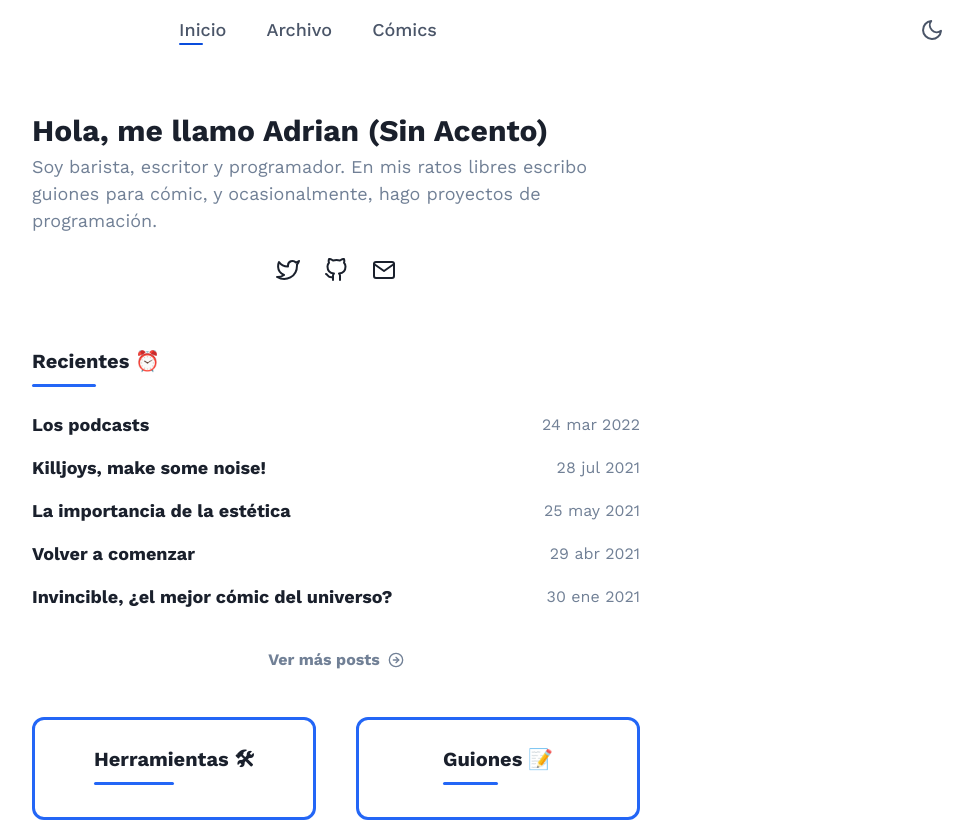
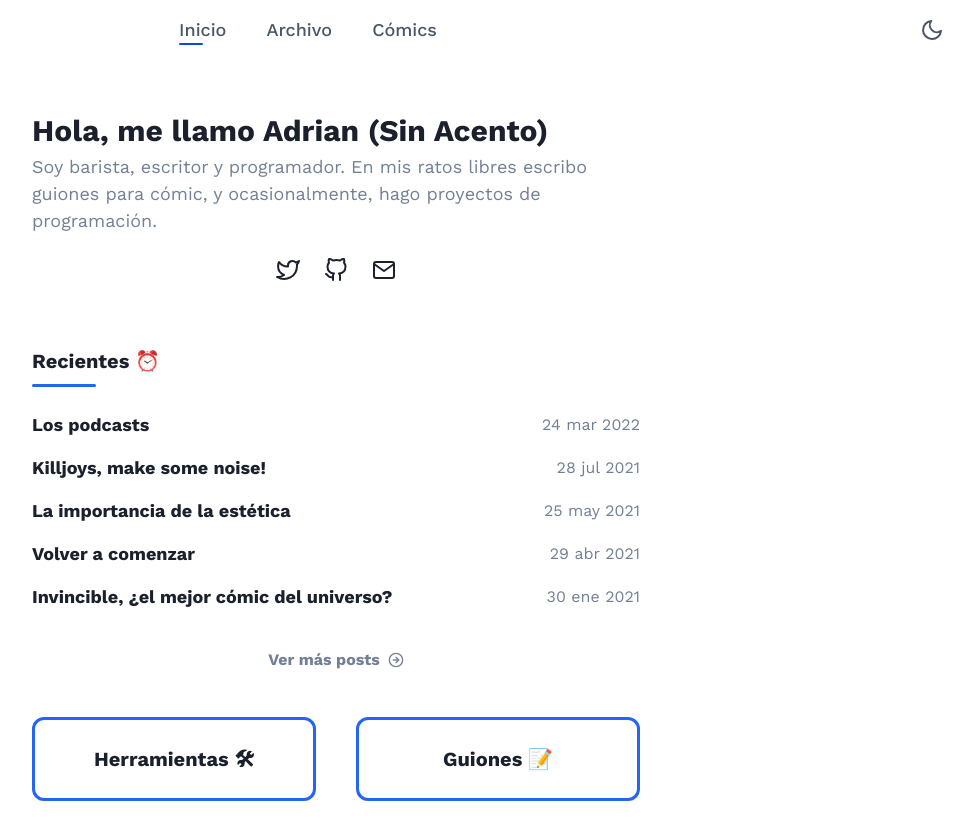
Before and after one commit to adrrian17/v2, a Next.js app: page / in a window 1280 px wide. Shown: the top 822 px of the page, without its empty margins (304-1277 px from the left). Built offline with nearby package versions, Linux system fonts and the light colour scheme.

Commit message:
Remove the underline in the tools and scripts cards

```diff
--- a/src/components/scripts/ScriptsCard.jsx
+++ b/src/components/scripts/ScriptsCard.jsx
@@ -34,7 +34,7 @@ export default function ScriptsCard() {
 						<Stack align={'center'}>
 							<NextLink href="/guiones" passHref>
 								<LinkOverlay>
-                  <Stack w={'fit-content'} mb={2}>
+									<Stack w={'fit-content'}>
 										<Text
 											fontSize={'xl'}
 											fontFamily={'Work Sans'}
@@ -43,12 +43,6 @@ export default function ScriptsCard() {
 										>
 											Guiones 📝
 										</Text>
-                    <Box
-                      rounded={'full'}
-                      h={'3px'}
-                      bg={'brand.400'}
-                      w={'50%'}
-                    />
 									</Stack>
 								</LinkOverlay>
 							</NextLink>
--- a/src/components/tools/ToolsCard.jsx
+++ b/src/components/tools/ToolsCard.jsx
@@ -30,14 +30,11 @@ export default function ToolsCard() {
 						borderColor={'brand.400'}
 						borderWidth={3}
 						borderRadius={'xl'}
-            // _hover={{
-            //   bg: useColorModeValue('gray.200', 'whiteAlpha.200'),
-            // }}
 					>
 						<Stack align={'center'}>
 							<NextLink href="/herramientas" passHref>
 								<LinkOverlay>
-                  <Stack w={'fit-content'} mb={2}>
+									<Stack w={'fit-content'}>
 										<Text
 											fontSize={'xl'}
 											fontFamily={'Work Sans'}
@@ -46,12 +43,6 @@ export default function ToolsCard() {
 										>
 											Herramientas 🛠
 										</Text>
-                    <Box
-                      rounded={'full'}
-                      h={'3px'}
-                      bg={'brand.400'}
-                      w={'50%'}
-                    />
 									</Stack>
 								</LinkOverlay>
 							</NextLink>
```
Lines whose indentation alone changed are shown as unchanged.
